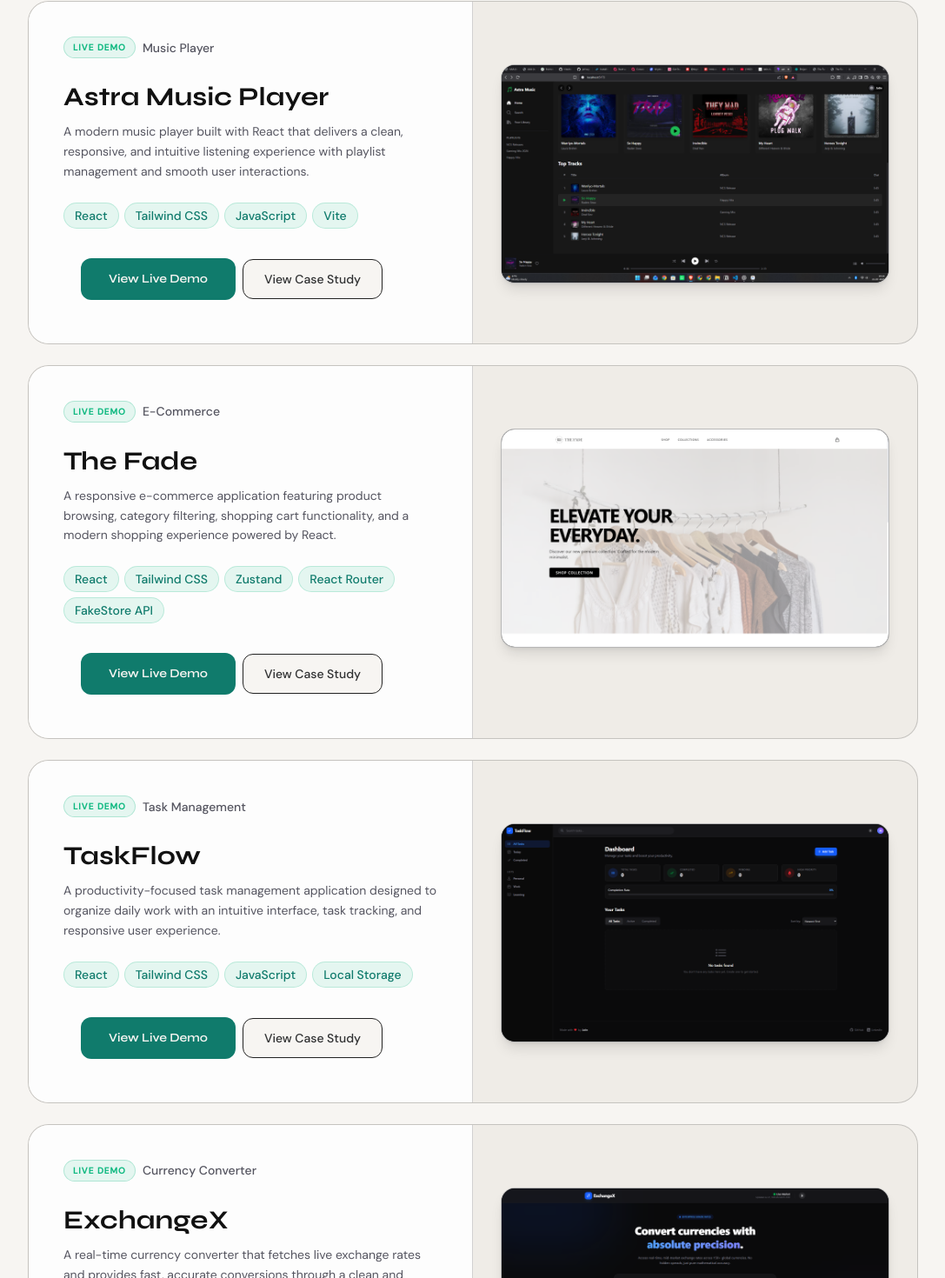
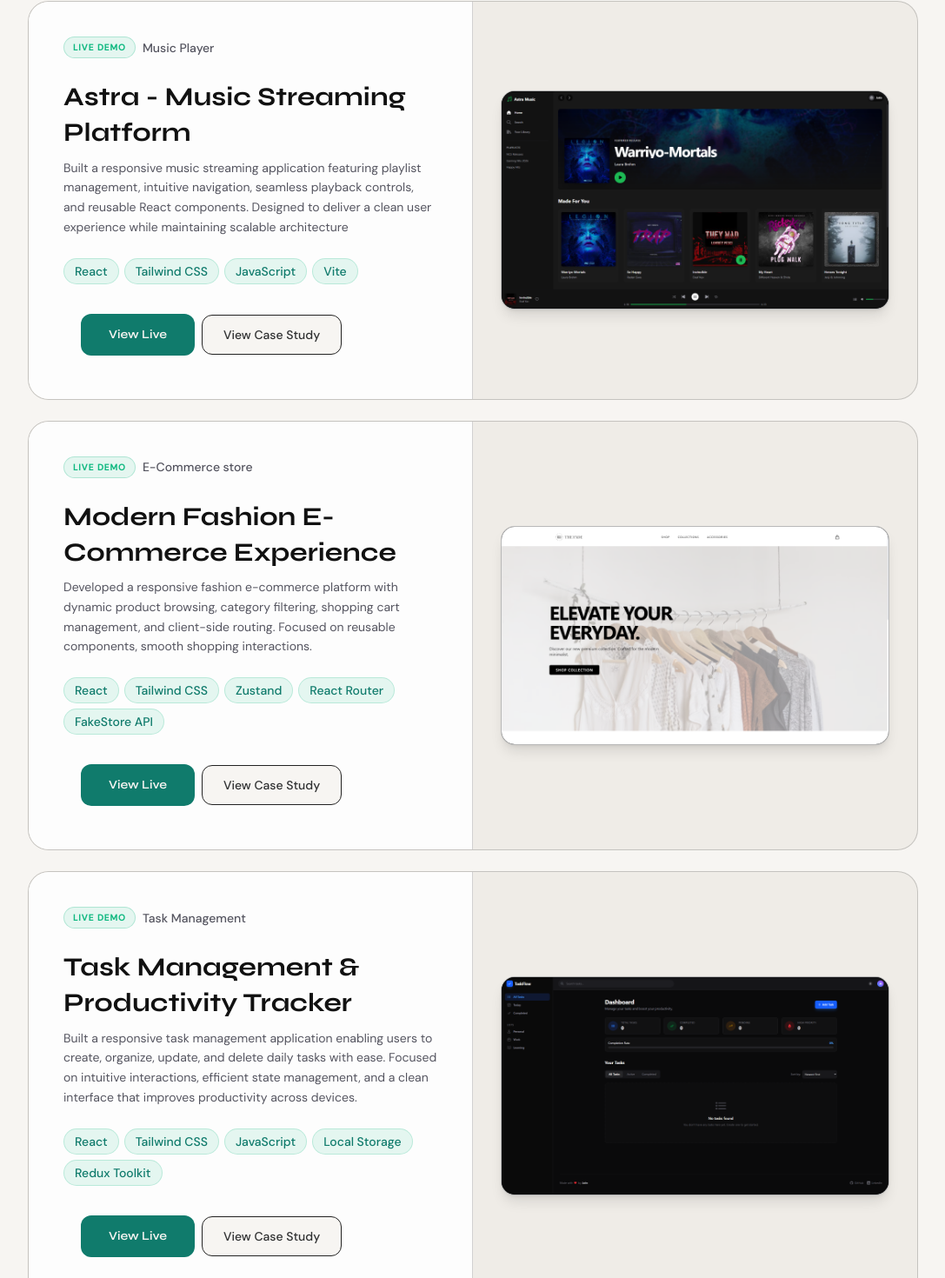
Before and after one commit to jatinagrahari/Jatin-Agrahari-Portfolio, a React (Vite) app: page /projects in a window 1280 px wide. Shown: the part 600-2070 px from the top of the page at 87% size, without its empty margins (96-1183 px from the left). Built offline with nearby package versions, Linux system fonts and the light colour scheme; no server answers.

Commit message:
project card popup image feature added and bug fixed

```diff
--- a/src/assets/projectsImages.js
+++ b/src/assets/projectsImages.js
@@ -1,4 +1,3 @@
-import ampss1 from "./astra-music-player-images/ss-1.png";
 import ampss2 from "./astra-music-player-images/ss-2.png";
 import ampss3 from "./astra-music-player-images/ss-3.png";
 import ampss4 from "./astra-music-player-images/ss-4.png";
@@ -25,7 +24,6 @@ import vkpgss3 from "./vaultkey-password-generator-images/ss-3.png";
 import vkpgss4 from "./vaultkey-password-generator-images/ss-4.png";
 
 export {
-  ampss1,
   ampss2,
   ampss3,
   ampss4,
--- a/src/components/Ui/Modal.jsx
+++ b/src/components/Ui/Modal.jsx
@@ -13,7 +13,7 @@ const Modal = ({ image, onClose }) => {
       >
         <button
           onClick={onClose}
-          className="absolute -top-4 -right-4 flex h-10 w-10 items-center justify-center rounded-full bg-white/10 text-white backdrop-blur-md transition-all duration-300 hover:rotate-90 hover:bg-white hover:text-black"
+          className="absolute cursor-pointer -top-4 -right-4 flex h-10 w-10 items-center justify-center rounded-full bg-white/10 text-white backdrop-blur-md transition-all duration-300 hover:rotate-90 hover:bg-white hover:text-black"
         >
           <X size={20} />
         </button>
--- a/src/components/Ui/ProjectCard.jsx
+++ b/src/components/Ui/ProjectCard.jsx
@@ -3,6 +3,7 @@ import { ChevronLeft, ChevronRight } from "lucide-react";
 import { ProjectCards } from "../../data/projectsData.js";
 import Modal from "../../components/Ui/Modal";
 import Button from "../../components/Ui/Button.jsx";
+import { NavLink } from "react-router-dom";
 
 const ProjectCard = ({ card }) => {
   const [isOpen, setIsOpen] = useState(false);
@@ -16,7 +17,10 @@ const ProjectCard = ({ card }) => {
       hover:border-dark-accent/40 hover:shadow-2xl transition-all duration-500 hover:-translate-y-1"
       >
         {/* card data */}
-        <div className="lg:col-span-6 p-6 sm:p-8 lg:p-10 flex flex-col gap-6 transition-all duration-300 border-b lg:border-b-0 lg:border-r bg-white/90 border-border/20">
+        <div
+          className="lg:col-span-6 p-6 sm:p-8 lg:p-10 flex flex-col gap-6 transition-all duration-300 border-b lg:border-b-0
+        lg:border-r bg-white/90 border-border/20"
+        >
           <div className="flex items-center gap-2 ">
             <span className="text-[10px] font-bold tracking-widest uppercase border rounded-full px-2.5 py-1 bg-accent/10 text-accent border-accent/25">
               {card.projectStatus}
@@ -44,17 +48,24 @@ const ProjectCard = ({ card }) => {
             ))}
           </div>
           <div className="mt-auto inline-flex items-center gap-2 px-1 lg:px-5 py-2.5">
-            <Button type={"primary"} children={card.projectPrimaryButton} />
-            <Button type={"secondary"} children={card.projectSecondaryButton} />
+            <a href="" className="">
+              <Button type={"primary"} children={card.projectPrimaryButton} />
+            </a>
+            <NavLink>
+              <Button
+                type={"secondary"}
+                children={card.projectSecondaryButton}
+              />
+            </NavLink>
           </div>
         </div>
         {/* card Images */}
         <div
-          className="lg:col-span-6  p-5 md:p-8 flex flex-col justify-between gap-6
+          className="lg:col-span-6  p-5 md:p-8 flex flex-col items-center justify-center gap-6
         bg-surface-2"
         >
           {/* <div className="lg:col-span-6 p-8 "> */}
-          <div className="flex justify-center items-center pt-4 md:pt-10 ">
+          <div className="flex justify-center items-center  ">
             <div
               className="relative w-full h-full min-h-50 rounded-2xl overflow-hidden border border-white/70 shadow-lg bg-surface grow
             flex items-center justify-center group"
@@ -73,7 +84,7 @@ const ProjectCard = ({ card }) => {
                 id={card.projectImages[image].id}
                 src={card.projectImages[image].source}
                 alt=""
-                className="transition-all duration-500 "
+                className="transition-all duration-500 group-hover:scale-[1.02]"
                 onClick={(e) => setIsOpen(true)}
               />
               <button
--- /dev/null
+++ b/src/components/case-study/AstraCaseStudy.jsx
@@ -0,0 +1,7 @@
+import React from "react";
+
+const AstraCaseStudy = () => {
+  return <div>astra case study</div>;
+};
+
+export default AstraCaseStudy;
--- /dev/null
+++ b/src/components/case-study/ExchangexCaseStudy.jsx
@@ -0,0 +1,7 @@
+import React from "react";
+
+const ExchangexCaseStudy = () => {
+  return <div>exchange x</div>;
+};
+
+export default ExchangexCaseStudy;
--- /dev/null
+++ b/src/components/case-study/TaskFlowCaseStudy.jsx
@@ -0,0 +1,7 @@
+import React from "react";
+
+const TaskFlowCaseStudy = () => {
+  return <div>task flow</div>;
+};
+
+export default TaskFlowCaseStudy;
--- /dev/null
+++ b/src/components/case-study/TheFadeCaseStudy.jsx
@@ -0,0 +1,7 @@
+import React from "react";
+
+const TheFadeCaseStudy = () => {
+  return <div>the TheFadeCaseStudy</div>;
+};
+
+export default TheFadeCaseStudy;
--- /dev/null
+++ b/src/components/case-study/VaultKeyCaseStudy.jsx
@@ -0,0 +1,7 @@
+import React from "react";
+
+const VaultKeyCaseStudy = () => {
+  return <div>VaultKey</div>;
+};
+
+export default VaultKeyCaseStudy;
--- a/src/data/projectsData.js
+++ b/src/data/projectsData.js
@@ -1,5 +1,4 @@
 import {
-  ampss1,
   ampss2,
   ampss3,
   ampss4,
@@ -30,17 +29,13 @@ export const ProjectCards = [
   {
     projectStatus: "Live Demo",
     projectCategory: "Music Player",
-    projectTitle: "Astra Music Player",
+    projectTitle: "Astra - Music Streaming Platform",
     projectDescription:
-      "A modern music player built with React that delivers a clean, responsive, and intuitive listening experience with playlist management and smooth user interactions.",
+      "Built a responsive music streaming application featuring playlist management, intuitive navigation, seamless playback controls, and reusable React components. Designed to deliver a clean user experience while maintaining scalable architecture",
     projectTags: ["React", "Tailwind CSS", "JavaScript", "Vite"],
-    projectPrimaryButton: "View Live Demo",
+    projectPrimaryButton: "View Live",
     projectSecondaryButton: "View Case Study",
     projectImages: [
-      {
-        id: 1,
-        source: ampss1,
-      },
       {
         id: 2,
         source: ampss2,
@@ -58,10 +53,10 @@ export const ProjectCards = [
 
   {
     projectStatus: "Live Demo",
-    projectCategory: "E-Commerce",
-    projectTitle: "The Fade",
+    projectCategory: "E-Commerce store",
+    projectTitle: "Modern Fashion E-Commerce Experience",
     projectDescription:
-      "A responsive e-commerce application featuring product browsing, category filtering, shopping cart functionality, and a modern shopping experience powered by React.",
+      "Developed a responsive fashion e-commerce platform with dynamic product browsing, category filtering, shopping cart management, and client-side routing. Focused on reusable components, smooth shopping interactions.",
     projectTags: [
       "React",
       "Tailwind CSS",
@@ -69,7 +64,7 @@ export const ProjectCards = [
       "React Router",
       "FakeStore API",
     ],
-    projectPrimaryButton: "View Live Demo",
+    projectPrimaryButton: "View Live",
     projectSecondaryButton: "View Case Study",
     projectImages: [
       {
@@ -106,11 +101,17 @@ export const ProjectCards = [
   {
     projectStatus: "Live Demo",
     projectCategory: "Task Management",
-    projectTitle: "TaskFlow",
+    projectTitle: "Task Management & Productivity Tracker",
     projectDescription:
-      "A productivity-focused task management application designed to organize daily work with an intuitive interface, task tracking, and responsive user experience.",
-    projectTags: ["React", "Tailwind CSS", "JavaScript", "Local Storage"],
-    projectPrimaryButton: "View Live Demo",
+      "Built a responsive task management application enabling users to create, organize, update, and delete daily tasks with ease. Focused on intuitive interactions, efficient state management, and a clean interface that improves productivity across devices.",
+    projectTags: [
+      "React",
+      "Tailwind CSS",
+      "JavaScript",
+      "Local Storage",
+      "Redux Toolkit",
+    ],
+    projectPrimaryButton: "View Live",
     projectSecondaryButton: "View Case Study",
     projectImages: [
       {
@@ -139,11 +140,11 @@ export const ProjectCards = [
   {
     projectStatus: "Live Demo",
     projectCategory: "Currency Converter",
-    projectTitle: "ExchangeX",
+    projectTitle: "Real-Time Currency Exchange Calculator",
     projectDescription:
-      "A real-time currency converter that fetches live exchange rates and provides fast, accurate conversions through a clean and responsive interface.",
+      "Developed a real-time currency conversion application supporting multiple international currencies with accurate exchange rate calculations, intuitive user interactions, and responsive design.",
     projectTags: ["React", "Tailwind CSS", "Exchange Rate API", "JavaScript"],
-    projectPrimaryButton: "View Live Demo",
+    projectPrimaryButton: "View Live",
     projectSecondaryButton: "View Case Study",
     projectImages: [
       {
@@ -171,13 +172,14 @@ export const ProjectCards = [
 
   {
     projectStatus: "Live Demo",
-    projectCategory: "Currency Converter",
-    projectTitle: "ExchangeX",
+    projectCategory: "Utility Tool",
+    projectTitle: "Secure Password Generator Utility",
     projectDescription:
-      "A real-time currency converter that fetches live exchange rates and provides fast, accurate conversions through a clean and responsive interface.",
-    projectTags: ["React", "Tailwind CSS", "Exchange Rate API", "JavaScript"],
-    projectPrimaryButton: "View Live Demo",
+      "A responsive password generator that creates secure, customizable passwords with adjustable length and character options, helping users generate strong credentials instantly.",
+    projectTags: ["React", "Tailwind CSS", "JavaScript"],
+    projectPrimaryButton: "View Live",
     projectSecondaryButton: "View Case Study",
+
     projectImages: [
       {
         id: 1,
```
